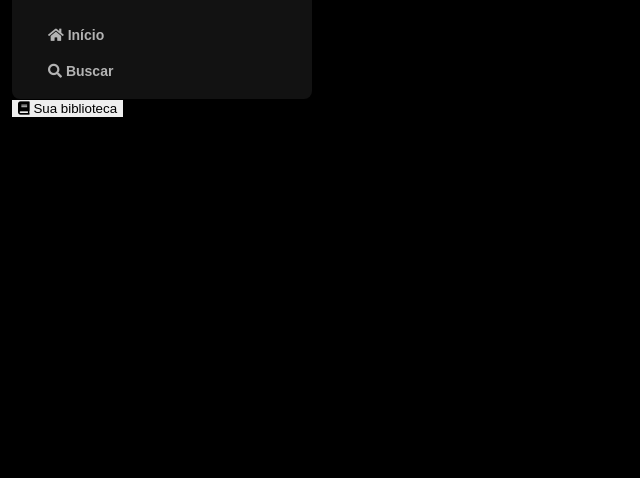
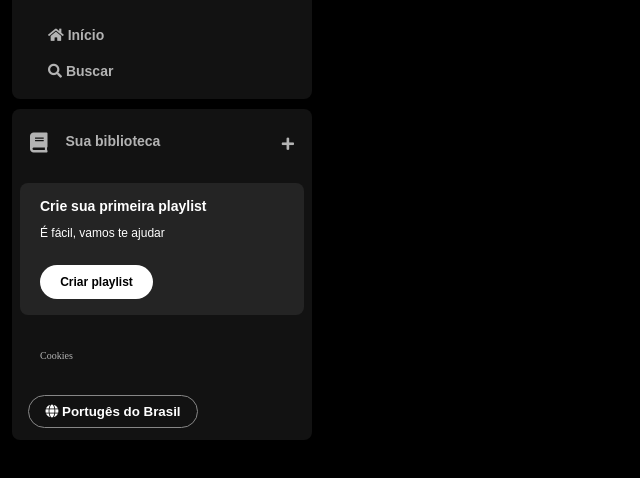
Before and after one commit to felipheartisan/clonefy, a plain HTML site: page index.html in a window 1280 px wide. Shown: the part 74-552 px from the top of the page, without its empty margins (0-640 px from the left). Drawn offline with Linux system fonts and the light colour scheme.

Commit message:
Estilo Avançado e Posicionamento: Transformando layouts

```diff
--- a/index.html
+++ b/index.html
@@ -34,21 +34,35 @@
                 </ul>
         </nav>
 
-        <div class="libary">
+        <div class="library">
             <div class="library__content">
                 <button class="library__button">
-                    <span class="fa fas fa-book"></span>
-                    <span>Sua biblioteca</span>
+                  <span class="fa fas fa-book"></span>
+                  <span>Sua biblioteca</span>
                 </button>
                 <span class="fa fa-plus"></span>
+              </div>
+
+            <section class="section-playlist">
+                <div class="section-playlist__content">
+                    <span class="text title">Crie sua primeira playlist</span>
+                    <span class="text subtitle">É fácil, vamos te ajudar</span>
+                    <button class="section-playlist__button">
+                        <span>Criar playlist</span>
+                    </button>
+                </div>
+            </section>
+
+            <div class="cookies">
+                <a href="">Cookies</a>
             </div>
 
-            <section class="section__playlist">
-                <div class="section__playlist__content">
-                    <span class="text title"></span>
-                    <span></span>
-                </div>
-            </section>
+            <div class="languages">
+                <button class="languages__button">
+                    <span class="fa fa-globe"></span>
+                    <span>Portugês do Brasil</span>
+                </button>
+            </div>
         </div>
 
     </div>
--- a/styles.css
+++ b/styles.css
@@ -48,3 +48,127 @@ h1{
     font-size: 14px;
     font-family: "DM Sans", sans-serif;
 }
+
+.library{
+    background-color: #121212;
+    border-radius: 8px;
+    display: flex;
+    justify-content: space-between;
+    flex-direction: column;
+    padding: 4px 8px;
+    color: #b3b3b3;
+    font-weight: 600;
+    font-size: 14px;
+    margin-top: 10px;
+}
+
+.library .library__content{
+    display: flex;
+    justify-content: space-between;
+}
+
+.library .library__button{
+    display: flex;
+    margin-right: 10px;
+    color: #b3b3b3;
+    background-color: transparent;
+    border: 0px;
+    font-size: 14px;
+    font-weight: 700;
+    font-family: "DM Sans", sans-serif;
+    text-align: center;
+    text-decoration: none;
+    text-transform: none;
+    padding: 20px 10px;
+}
+
+.library .library__button .fa{
+    font-size: 20px;
+    margin-right: 10px;
+    font-weight: 300;
+    padding-right: 8px;
+}
+
+.library .library__content .fa-plus{
+    margin: 24px 10px;
+}
+
+.section-playlist{
+    display: flex;
+    align-items: flex-start;
+    justify-content: space-between;
+    gap: 20px;
+    background-color: #242424;
+    color: #b3b3b3;
+    font-weight: 600;
+    font-size: 14px;
+    margin: 8px 0px;
+    padding: 16px 20px;
+    border-radius: 8px;
+}
+
+.section-playlist .section-playlist__content{
+    display: flex;
+    flex-direction: column;
+}
+
+.section-playlist__content .text{
+    font-family: "DM Sans", sans-serif;
+    padding-bottom: 14px;
+    color: #fff;
+}
+
+.section-playlist__content .title{
+    font-weight: 700;
+}
+
+.section-playlist__content .subtitle{
+    font-weight: 500;
+    font-size: 12px;
+}
+
+.section-playlist__content .section-playlist__button{
+    display: flex;
+    justify-content: center;
+    background-color: #fff;
+    color: #000;
+    border-radius: 20px;
+    font-size: 12px;
+    font-weight: 700;
+    font-family: "DM Sans", sans-serif;
+    text-decoration: none;
+    text-transform: none;
+    padding: 10px;
+    margin-top: 12px;
+    border: 0px;
+    width: 113px;
+}
+
+.sidebar .cookies{
+    margin: 25px 20px;
+}
+
+.sidebar .cookies a{
+    color: #b3b3b3;
+    font-weight: 500;
+    font-size: 10px;
+    text-decoration: none;
+}
+
+.sidebar .cookies a:hover{
+    text-decoration: underline;
+}
+
+.sidebar .languages .languages__button{
+    align-items: center;
+    background-color: transparent;
+    border: 1px solid #878787;
+    border-radius: 9999px;
+    color: #fff;
+    font-weight: bold;
+    cursor: pointer;
+    width: 170px;
+    margin: 8px;
+    padding: 8px;
+
+}
```
